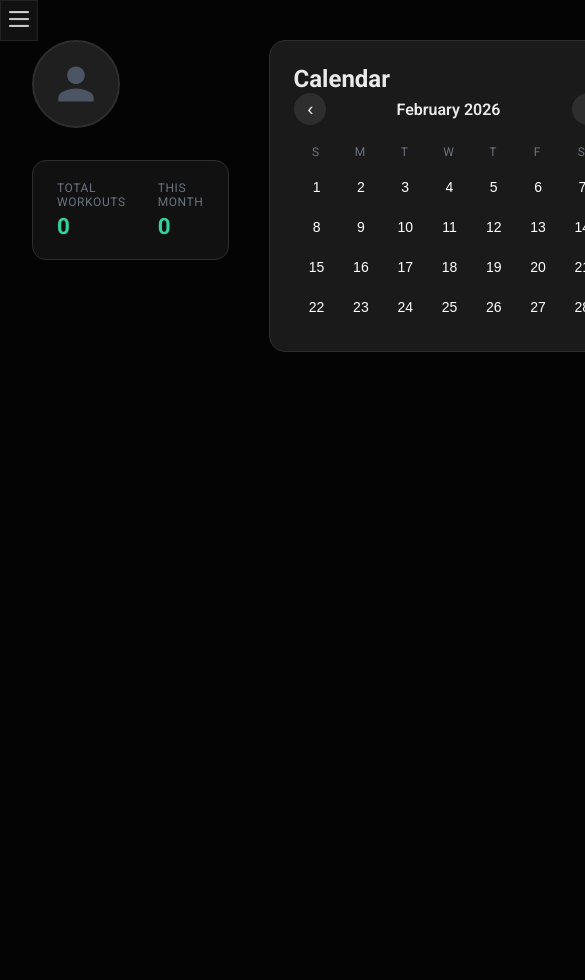
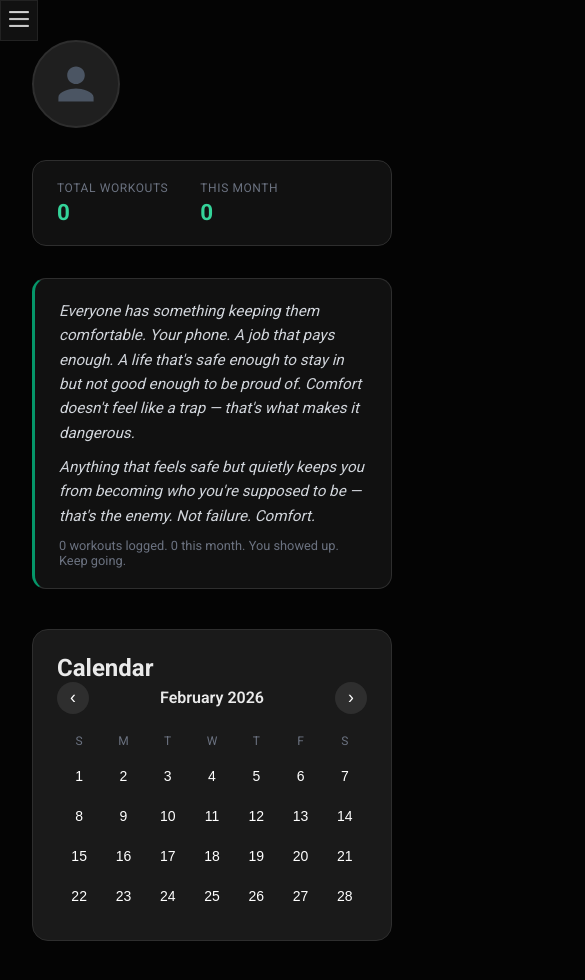
Before and after one commit to farron65/tren-den, a React (Vite) app in the folder frontend/: page /about in a window 390 px wide. Shown: the top 980 px of the page, 585 px wide, since content can reach past the window. Before the commit the page ends 844 px from the top, so only its background shows below. Built offline with nearby package versions, Linux system fonts and the light colour scheme; no server answers; sample sign-in values are in the browser's storage.

Commit message:
feat: add motivation section and mobile responsive layout to about page

```diff
--- a/frontend/src/components/About.tsx
+++ b/frontend/src/components/About.tsx
@@ -87,6 +87,21 @@ export default function About() {
                     <span className="stat-value">{userStats.current_month_workouts}</span>
                 </div>
             </div>
+
+            <div className="about-motivation">
+                <p className="motivation-text">
+                    Everyone has something keeping them comfortable. Your phone. A job that pays enough.
+                    A life that's safe enough to stay in but not good enough to be proud of.
+                    Comfort doesn't feel like a trap — that's what makes it dangerous.
+                </p>
+                <p className="motivation-text">
+                    Anything that feels safe but quietly keeps you from becoming who you're supposed to be — that's the enemy.
+                    Not failure. Comfort.
+                </p>
+                <p className="motivation-sub">
+                    {userStats.total_workouts} workouts logged. {userStats.current_month_workouts} this month. You showed up. Keep going.
+                </p>
+            </div>
         </div>
 
         <div className="about-calendar">
--- a/frontend/src/components/about.css
+++ b/frontend/src/components/about.css
@@ -83,3 +83,35 @@
   position: sticky;
   top: 24px;
 }
+
+.about-motivation {
+  padding: 20px 24px;
+  background: #111;
+  border: 1px solid #2e2e2e;
+  border-left: 3px solid #059669;
+  border-radius: 14px;
+}
+
+.motivation-text {
+  font-size: 0.95rem;
+  color: #d1d5db;
+  font-style: italic;
+  margin: 0 0 10px 0;
+  line-height: 1.6;
+}
+
+.motivation-sub {
+  font-size: 0.8rem;
+  color: #6b7280;
+  margin: 0;
+}
+
+@media (max-width: 768px) {
+  .about-page {
+    grid-template-columns: 1fr;
+  }
+
+  .about-calendar {
+    position: static;
+  }
+}
```
